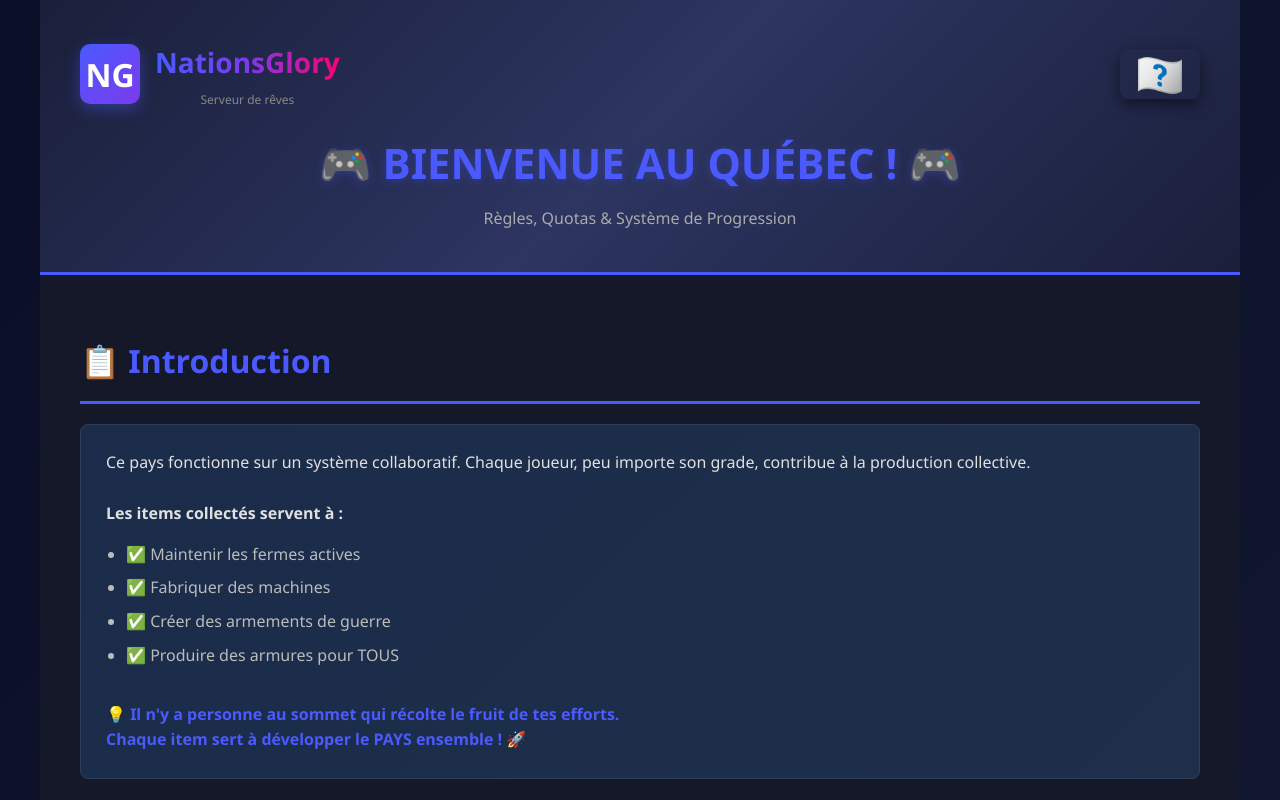
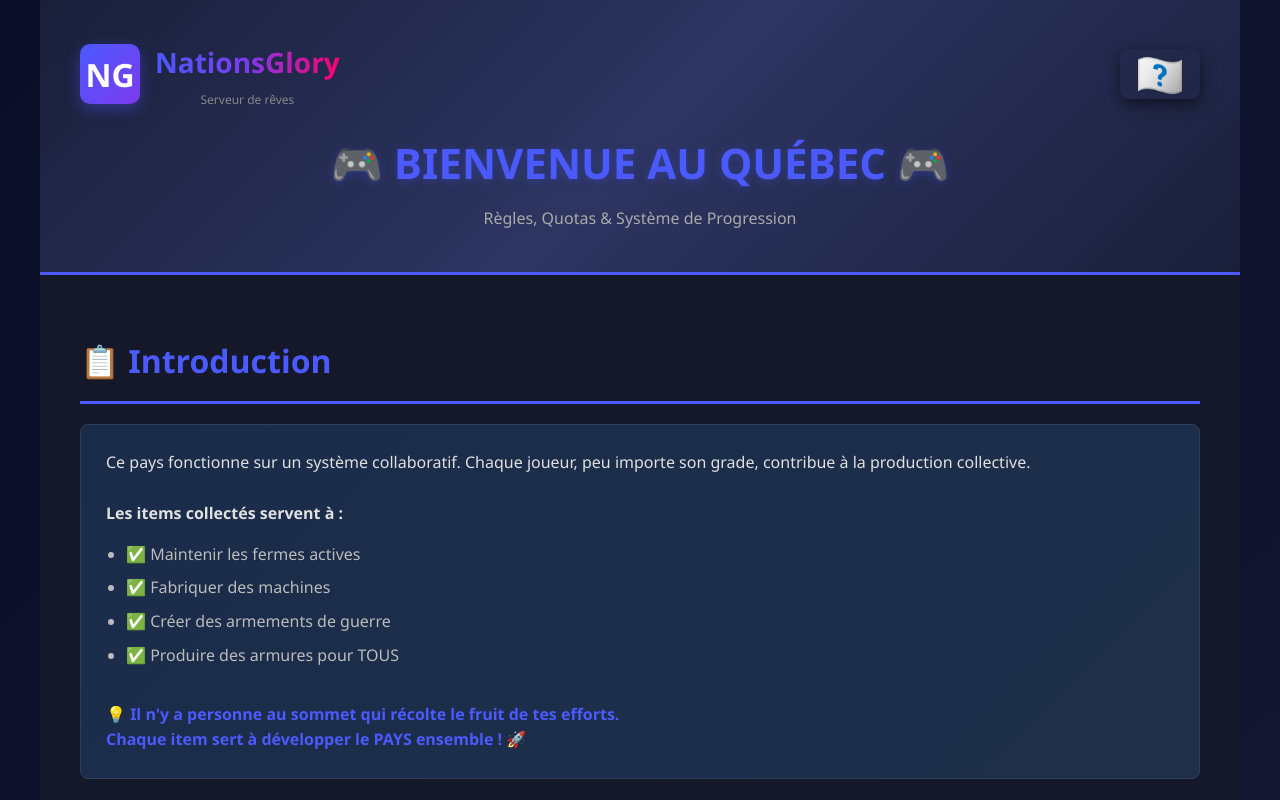
Before and after one commit to OutlawTwinCoder/Quotas-Quebec-NG, a plain HTML site: page index.html in a window 1280 px wide. Shown: the top 800 px of the page. Drawn offline with Linux system fonts and the light colour scheme.

Commit message:
Update index.html

```diff
--- a/index.html
+++ b/index.html
@@ -849,7 +849,7 @@
                 </div>
                 <div class="quebec-flag">🇶🇨</div>
             </div>
-            <h1>🎮 BIENVENUE AU QUÉBEC ! 🎮</h1>
+            <h1>🎮 BIENVENUE AU QUÉBEC 🎮</h1>
             <p>Règles, Quotas & Système de Progression</p>
         </div>
 
```
